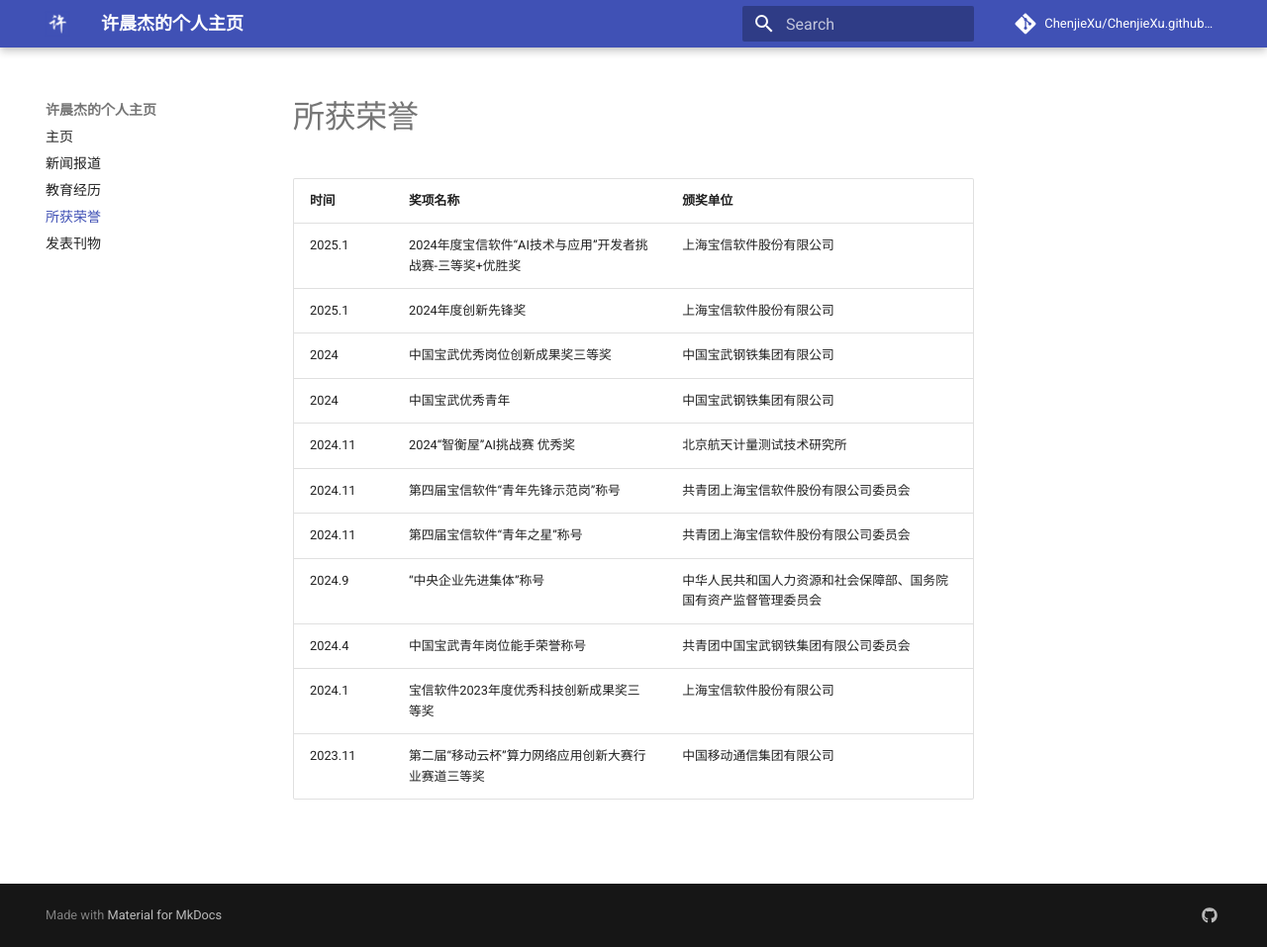
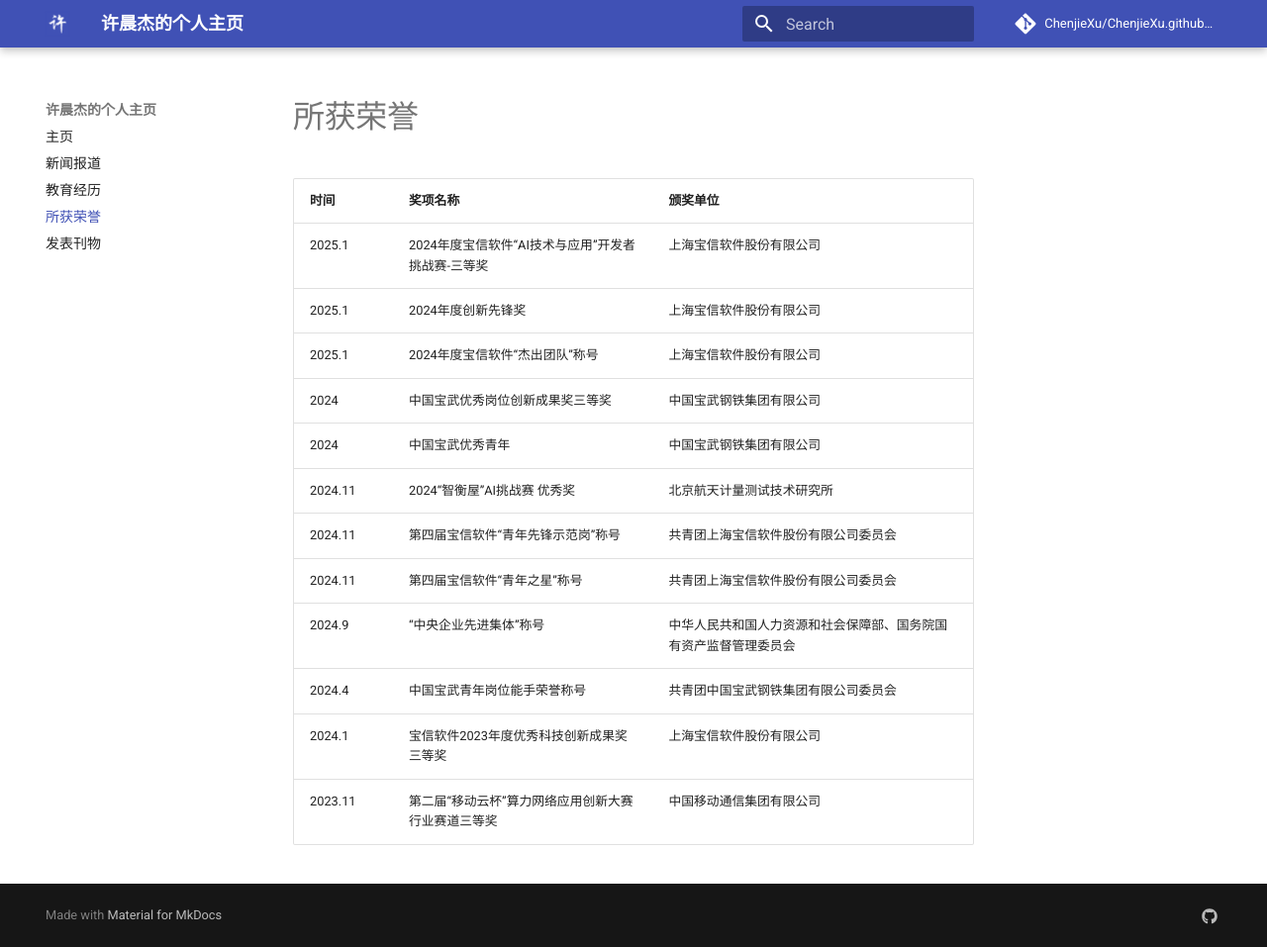
Before and after one commit to ChenjieXu/ChenjieXu.github.io, an MkDocs documentation site: the page built from docs/honors.md, in a window 1280 px wide and 957 px high. Shown: the whole window at 99% size. Built offline with MkDocs 1.6.1 and Material for MkDocs 9.7.7, drawn with Linux system fonts in a browser that asks for light colours; comment, search, counter and statistics services are not loaded.

Commit message:
修正2024年度宝信软件“AI技术与应用”开发者挑战赛奖项信息，并添加杰出团队称号

```diff
--- a/docs/honors.md
+++ b/docs/honors.md
@@ -1,8 +1,9 @@
 # 所获荣誉
 | 时间  | 奖项名称                     | 颁奖单位   |
 |--------|------------------------------|------------|
-| 2025.1 | 2024年度宝信软件“AI技术与应用”开发者挑战赛-三等奖+优胜奖| 上海宝信软件股份有限公司|
+| 2025.1 | 2024年度宝信软件“AI技术与应用”开发者挑战赛-三等奖| 上海宝信软件股份有限公司|
 | 2025.1 | 2024年度创新先锋奖               | 上海宝信软件股份有限公司      |
+| 2025.1 | 2024年度宝信软件“杰出团队”称号    | 上海宝信软件股份有限公司      |
 | 2024   | 中国宝武优秀岗位创新成果奖三等奖  |中国宝武钢铁集团有限公司       |
 | 2024   | 中国宝武优秀青年                 |中国宝武钢铁集团有限公司       |
 | 2024.11| 2024“智衡屋”AI挑战赛 优秀奖      | 北京航天计量测试技术研究所    |
```
